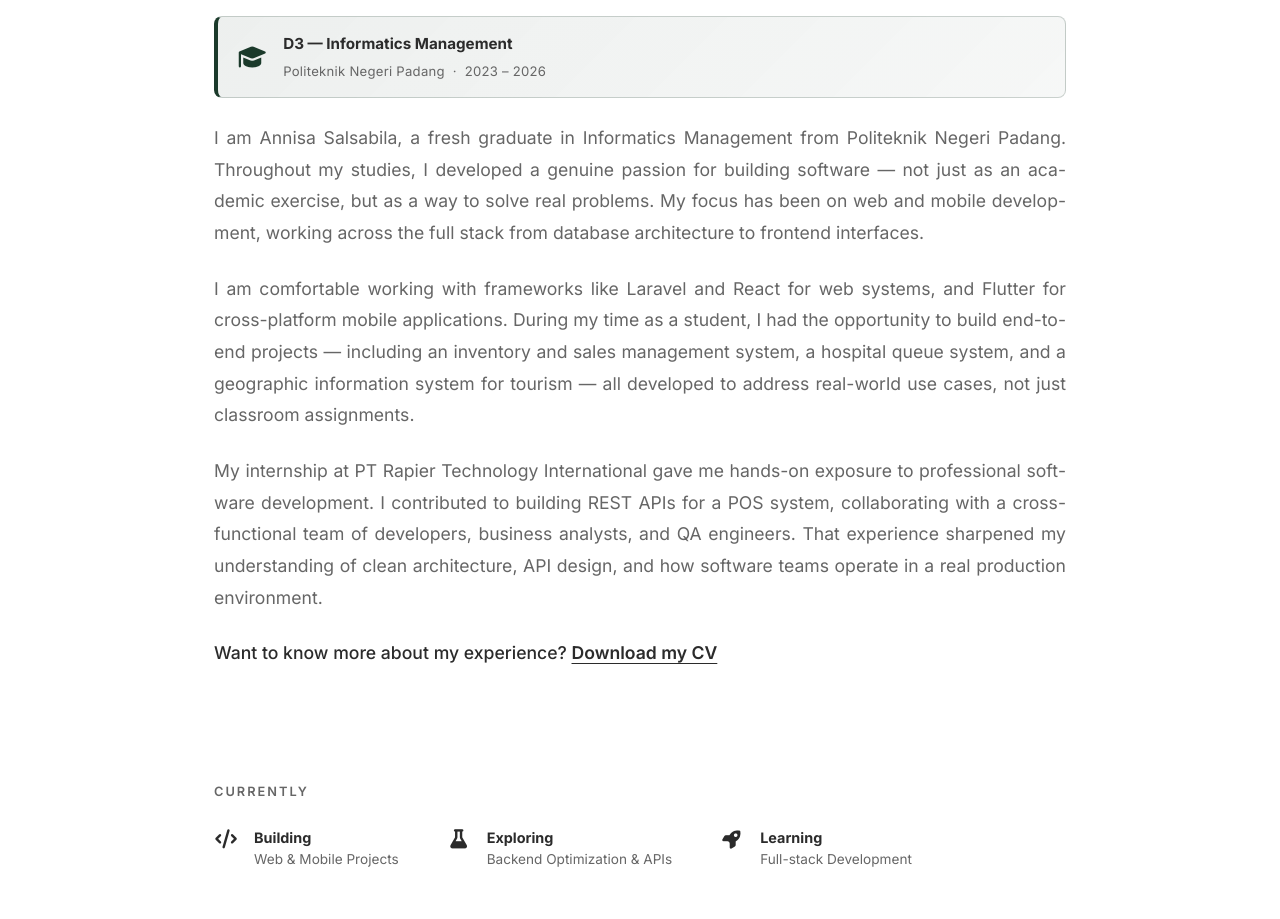
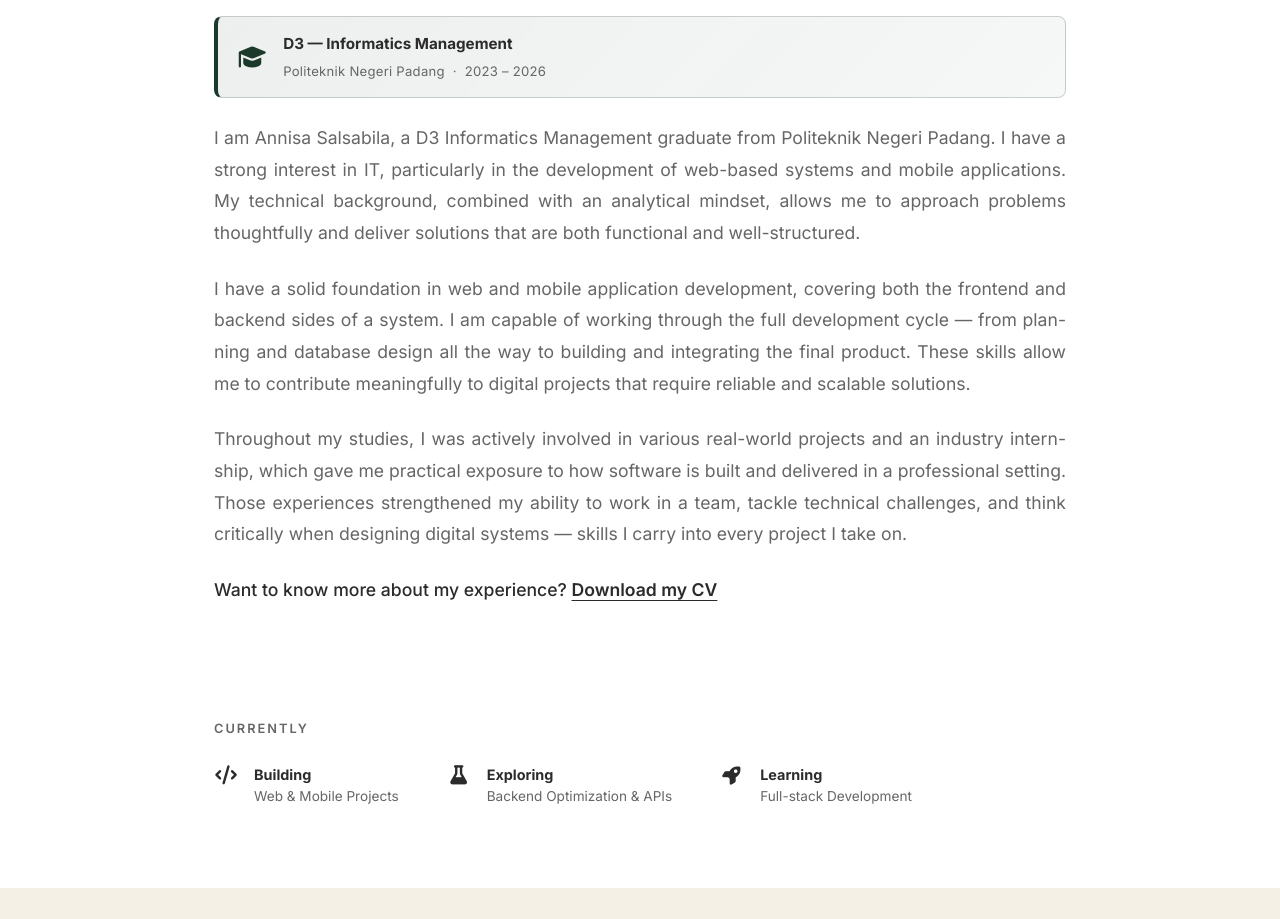
Before and after one commit to annisasalsabla/portfolio-saya, a React (Create React App) app: page / in a window 1280 px wide. Shown: the part 1260-2179 px from the top of the page. Built offline with nearby package versions, Linux system fonts and the light colour scheme; a web font is replaced by a local one.

Commit message:
feat: rewrite About Me paragraphs - natural tone, no frameworks listed, no company name, focus on IT/web/app identity

```diff
--- a/src/components/About.js
+++ b/src/components/About.js
@@ -80,24 +80,22 @@ const About = () => {
           </div>
 
           <p>
-            I am Annisa Salsabila, a fresh graduate in Informatics Management from Politeknik Negeri Padang.
-            Throughout my studies, I developed a genuine passion for building software — not just as an academic exercise,
-            but as a way to solve real problems. My focus has been on web and mobile development,
-            working across the full stack from database architecture to frontend interfaces.
+            I am Annisa Salsabila, a D3 Informatics Management graduate from Politeknik Negeri Padang.
+            I have a strong interest in IT, particularly in the development of web-based systems and mobile applications.
+            My technical background, combined with an analytical mindset, allows me to approach problems
+            thoughtfully and deliver solutions that are both functional and well-structured.
           </p>
           <p>
-            I am comfortable working with frameworks like Laravel and React for web systems,
-            and Flutter for cross-platform mobile applications. During my time as a student,
-            I had the opportunity to build end-to-end projects — including an inventory and
-            sales management system, a hospital queue system, and a geographic information system
-            for tourism — all developed to address real-world use cases, not just classroom assignments.
+            I have a solid foundation in web and mobile application development, covering both the
+            frontend and backend sides of a system. I am capable of working through the full development
+            cycle — from planning and database design all the way to building and integrating the final product.
+            These skills allow me to contribute meaningfully to digital projects that require reliable and scalable solutions.
           </p>
           <p>
-            My internship at PT Rapier Technology International gave me hands-on exposure to
-            professional software development. I contributed to building REST APIs for a POS system,
-            collaborating with a cross-functional team of developers, business analysts, and QA engineers.
-            That experience sharpened my understanding of clean architecture, API design, and how
-            software teams operate in a real production environment.
+            Throughout my studies, I was actively involved in various real-world projects and an industry internship,
+            which gave me practical exposure to how software is built and delivered in a professional setting.
+            Those experiences strengthened my ability to work in a team, tackle technical challenges, and think
+            critically when designing digital systems — skills I carry into every project I take on.
           </p>
           <p className="resume-prompt">
             Want to know more about my experience? <a href="/cv.pdf" target="_blank" rel="noopener noreferrer" className="resume-link">Download my CV</a>
```
